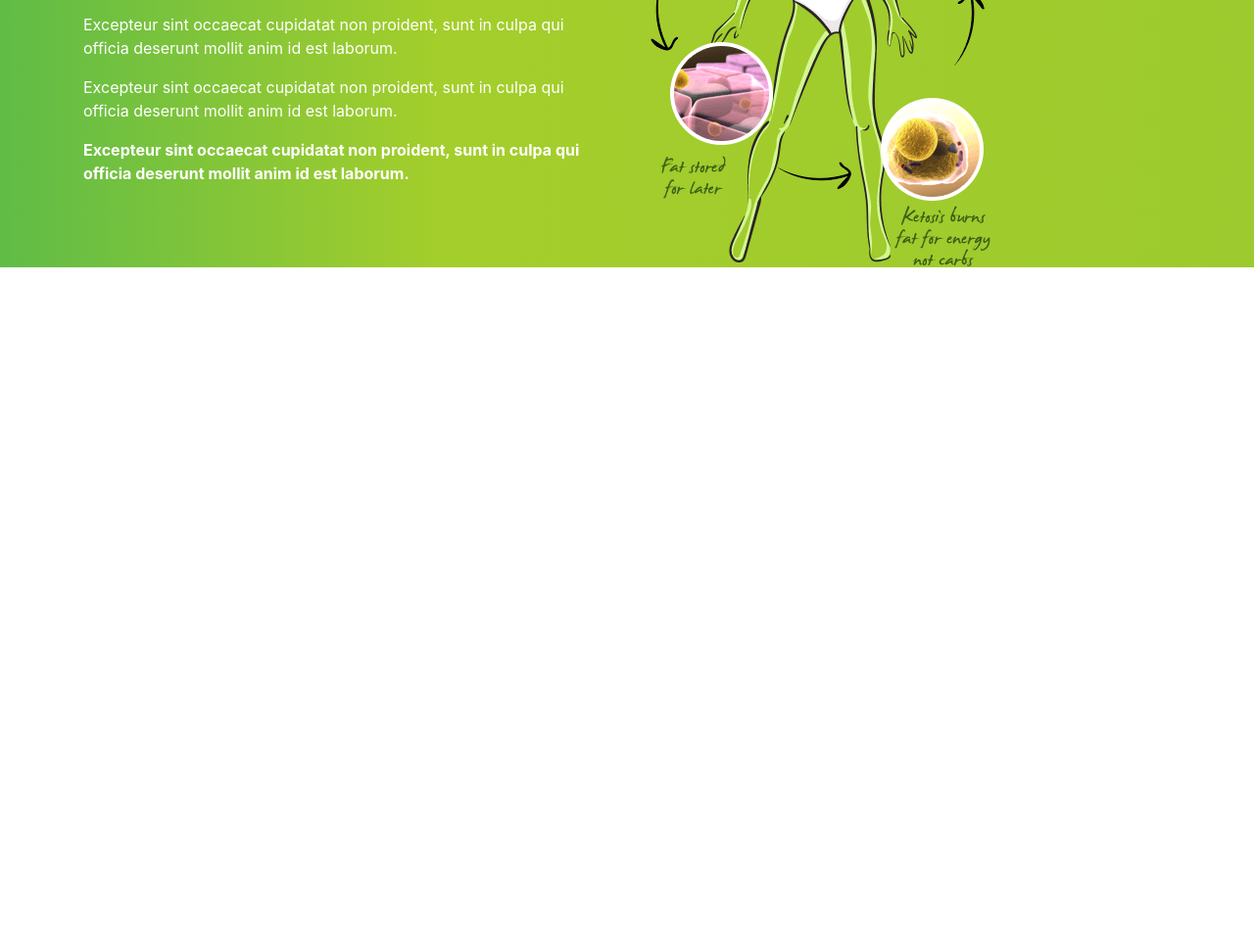
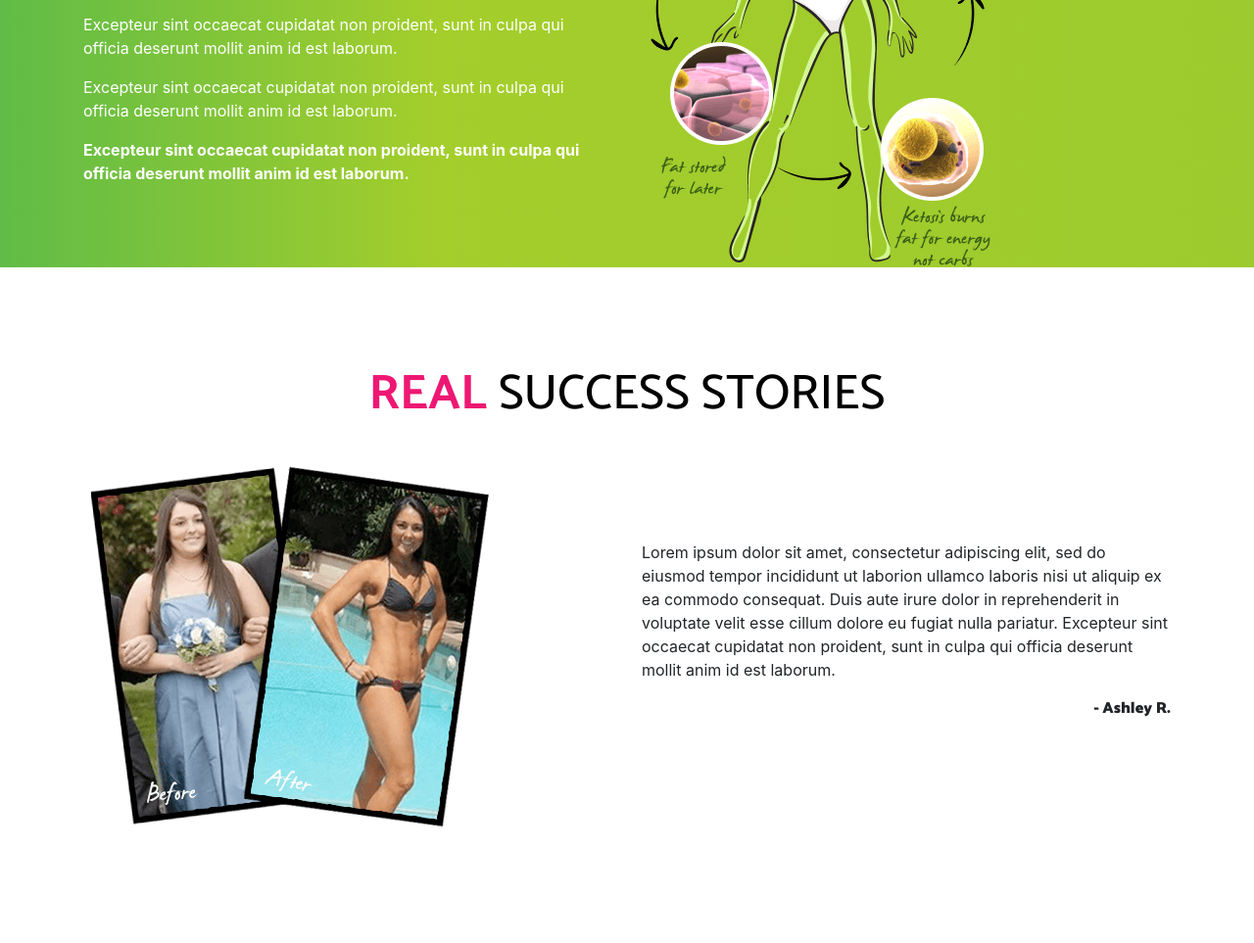
Before and after one commit to mostmojo/ket_o, a website with bundled scripts: page index.html in a window 1280 px wide. Shown: the part 2487-3450 px from the top of the page at 98% size. Before the commit the page ends 2760 px from the top, so only its background shows below. Built offline with nearby package versions, Linux system fonts and the light colour scheme; a web font is replaced by a local one.

Commit message:
Add testimonial section

```diff
--- a/index.html
+++ b/index.html
@@ -257,7 +257,6 @@
 	<section class="section-3">
 		<div class="container">
 			<div class="row row-eq-height">
-
 				<div class="col-md-6 d-flex align-items-center">
 					<div class="section-inner">
 						<h2>THE SCIENCE OF <br />
@@ -269,7 +268,30 @@
 					</div>
 				</div>
 				<div class="col-md-6">
-					<img src="images/keto-science.png" alt="Magazine" class="img-fluid" />
+					<img src="images/keto-science.png" alt="keto-science" class="img-fluid" />
+				</div>
+			</div>
+		</div>
+	</section>
+
+	<section class="section-4">
+		<div class="container">
+			<div class="row">
+				<div class="col-12 text-center">
+					<h2><span class="section-4-span-text">REAL</span>&nbsp;SUCCESS STORIES</h2>
+				</div>
+			</div>
+		</div>
+		<div class="container">
+			<div class="row row-eq-height">
+				<div class="col-md-6">
+					<img src="images/testimonial-1.png" alt="Testimonial" class="img-fluid" />
+				</div>
+				<div class="col-md-6 d-flex align-items-center">
+					<div class="section-inner">
+						<p>Lorem ipsum dolor sit amet, consectetur adipiscing elit, sed do eiusmod tempor incididunt ut laborion ullamco laboris nisi ut aliquip ex ea commodo consequat. Duis aute irure dolor in reprehenderit in voluptate velit esse cillum dolore eu fugiat nulla pariatur. Excepteur sint occaecat cupidatat non proident, sunt in culpa qui officia deserunt mollit anim id est laborum.</p>
+						<p class="section-4-author"><strong>&nbsp;- Ashley R.</strong></p>
+					</div>
 				</div>
 			</div>
 		</div>
--- a/scss/_global.scss
+++ b/scss/_global.scss
@@ -144,3 +144,15 @@ h2 {
 		font-size: 16px;
 	}
 }
+
+.section-4-span-text {
+	color: #ED1873;
+	@include heading-font;
+	font-weight: 700;
+}
+
+.section-4-author {
+	@include heading-font;
+	font-weight: 600;
+	text-align: right;
+}
```
Also changed, not shown: css/styles.css, css/styles.min.css, images/testimonial-1.png (added).
